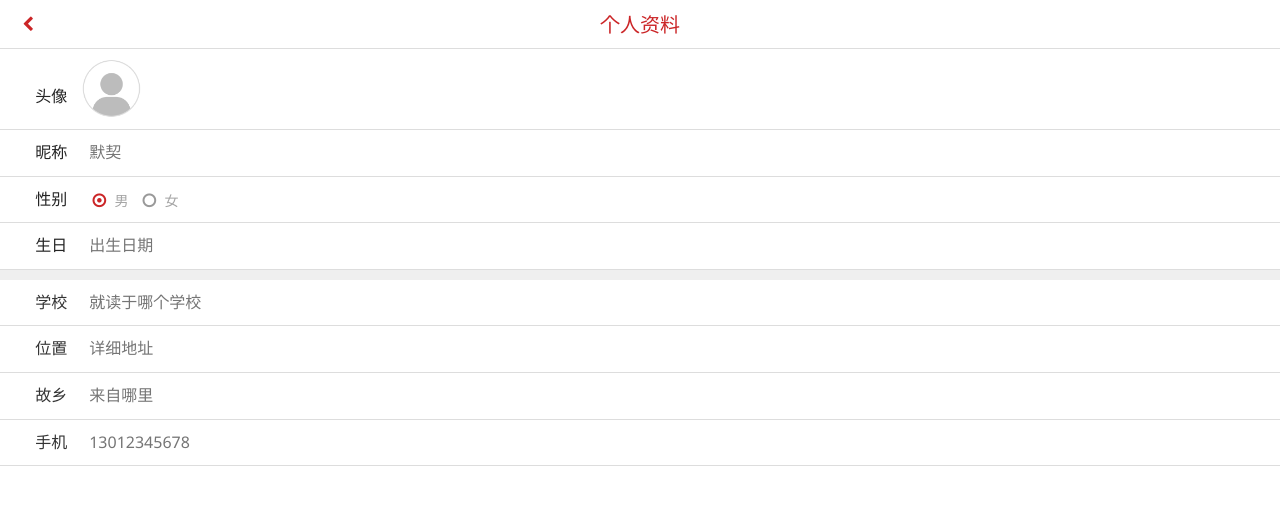
After one commit to xiaji520/demo1, a Django app: page /users/infor/ in a window 1280 px wide. The commit adds this page. Shown: the top 505 px of the page. Run offline with Django 3.2, Linux system fonts and the light colour scheme.

Commit message:
第三次修改,第一天完成

```diff
--- a/Supermarket/apps/users/urls.py
+++ b/Supermarket/apps/users/urls.py
@@ -1,9 +1,9 @@
 from django.conf.urls import url
 
-from users.views import RegisterView, LoginView, IndexView
+from users.views import RegisterView, LoginView, InforView
 
 urlpatterns = [
     url(r'^register/$',RegisterView.as_view(),name='注册'),
     url(r'^login/$',LoginView.as_view(),name='登录'),
-    url(r'^index/$',IndexView.as_view(),name='首页'),
+    url(r'^infor/$',InforView.as_view(),name='个人资料'),
 ]
--- a/Supermarket/apps/users/views.py
+++ b/Supermarket/apps/users/views.py
@@ -6,18 +6,9 @@ from django.shortcuts import render, redirect
 # Create your views here.
 from django.views import View
 
+from Supermarket.settings import SECRET_KEY
 from users.forms import RegisterForm, LoginForm
 from users.models import Users
-
-
-class IndexView(View):
-    '''
-    首页
-    '''
-
-    def get(self, request):
-        return render(request, "users/index.html")
-
 
 
 class RegisterView(View):
@@ -43,16 +34,18 @@ class RegisterView(View):
             # 取出清洗后的手机号
             mobile = cleaned.get('mobile')
             # 取出清洗后的密码
-            password = cleaned.get('password')
-            h = hashlib.md5(password.encode("utf-8"))  # 将传入的密码进行md5加密
-            password = h.hexdigest()
-            # print(name,password)
-            # 修改到数据库
-            data = {'mobile': mobile,
-                    'password': password}
-            Users.objects.create(**data)
-            # 跳转到登录页
-            return redirect('users:登录')
+            for _ in range(2000):
+                pwd = cleaned.get('password')
+                pass_str = "{}{}".format(pwd, SECRET_KEY)
+                h = hashlib.md5(pass_str.encode("utf-8"))  # 将传入的密码进行md5加密(加密2000次,并且加盐)
+                password = h.hexdigest()
+                # print(name,password)
+                # 修改到数据库
+                data = {'mobile': mobile,
+                        'password': password}
+                Users.objects.create(**data)
+                # 跳转到登录页
+                return redirect('users:登录')
         else:
             # 错误
             return render(request, self.template_name, context={'errors': form.errors, })
@@ -81,23 +74,32 @@ class LoginView(View):
             # 获取清洗后的数据
             cleaned = form.cleaned_data
             # 将密码进行加密
-            # 取出清洗后的用户名
+            # 取出清洗后的手机号
             mobile = cleaned.get('mobile')
             # 取出清洗后的密码
-            password = cleaned.get('password')
-            h = hashlib.md5(password.encode("utf-8"))  # 将传入的密码进行md5加密
-            password = h.hexdigest()
-            # print(name,password)
-            # 从数据库查询
-            try:
-                Users.objects.get(mobile=mobile, password=password)
-                # 跳转到登录页
-                return redirect(request, "users/index.html")
-            except:
-                return render(request, "users/login.html")
-
+            for _ in range(2000):
+                pwd = cleaned.get('password')
+                pass_str = "{}{}".format(pwd, SECRET_KEY)
+                h = hashlib.md5(pass_str.encode("utf-8"))  # 将传入的密码进行md5加密(加密2000次,并且加盐)
+                password = h.hexdigest()
+                # print(name,password)
+                # 从数据库查询
+                try:
+                    Users.objects.get(mobile=mobile, password=password)
+                    # 跳转到登录页
+                    return redirect('users:个人资料')
+                except:
+                    return render(request, "users/login.html")
         else:  # 不合法
             context = {
                 'errors': form.errors,
             }
             return render(request, "users/login.html", context=context)
+
+class InforView(View):
+    '''
+    个人资料
+    '''
+
+    def get(self, request):
+        return render(request, "users/infor.html")
--- a/Supermarket/templates/common/parent.html
+++ b/Supermarket/templates/common/parent.html
@@ -50,12 +50,12 @@
 
 
     {% block content %}
-           <form class="form" method="post" action="">
+        <form class="form" method="post" action="">
         {% csrf_token %}
         <input type="text" name="mobile" id="mobile" placeholder="请输入用户名/手机号" class="login-name">
-        <p class="text-danger">{{ errors.mobile.0 }}</p>
+        <p class="am-text-danger">{{ errors.mobile.0 }}</p>
         <input type="password" name="password" id="password" placeholder="请输入密码" class="login-password">
-        <p class="text-danger">{{ errors.password.0 }}</p>
+        <p class="am-text-danger">{{ errors.password.0 }}</p>
         <input type="submit" class="login-btn" value="我要登录">
         <div class="agree">
             <a href="reg.html">免费注册</a>
@@ -68,7 +68,7 @@
             <li><a href=""><img src="{% static 'images/qqlogin.png' %}"/></a></li>
             <li><a href=""><img src="{% static 'images/sinalog.png' %}"/></a></li>
         </ul>
-    </form>
+        </form>
     {% endblock %}
 
     {% block footer %}
--- /dev/null
+++ b/Supermarket/templates/users/infor.html
@@ -0,0 +1,76 @@
+{% extends 'common/parent.html' %}
+{% load static %}
+{% block title %}个人资料{% endblock %}
+{% block header %}
+		<header data-am-widget="header" class="am-header am-header-default sq-head ">
+			<div class="am-header-left am-header-nav">
+				<a href="javascript:history.back()" class="">
+					<i class="am-icon-chevron-left"></i>
+				</a>
+			</div>
+			<h1 class="am-header-title">
+  	            <a href="" class="">个人资料</a>
+            </h1>
+	    </header>
+{% endblock %}
+{% block content %}
+	    <div style="height: 49px;"></div>
+	    <ul class="safty1">
+	    	<li>
+	    		<a href="">
+	    			<i style="margin-top: 25px;">头像</i>
+	    			<div class="infor-pic">
+	    				<img src="{% static 'images/infortx.png' %}" />
+	    			</div>
+	    		</a>
+	    	</li>
+	    	<li>
+	    		<a href="">
+	    			<i>昵称</i>
+	    			<input class="infor-tele" placeholder="默契"/>
+	    		</a>
+	    	</li>
+	    	<li>
+	    		<a href="">
+	    			<i>性别</i>
+	    			<i class="infor-tele">
+	    				<label class="am-radio-inline">
+				          <input type="radio" name="radio10" checked="checked" value="1" data-am-ucheck>男
+				        </label>
+				        <label class="am-radio-inline">
+				          <input type="radio" name="radio10" value="1" data-am-ucheck>女
+				        </label>
+	    			</i>
+	    		</a>
+	    	</li><li>
+	    		<a href="">
+	    			<i>生日</i>
+                    <input class="infor-tele" placeholder="出生日期"/>
+	    		</a>
+	    	</li>
+	    </ul>
+	    <div style="height: 10px; background: #efefef;"></div>
+	     <ul class="safty1">
+	    	<li>
+	    			<i>学校</i>
+	    			<input class="infor-tele" placeholder="就读于哪个学校"/>
+	    	</li>
+	    	<li>
+	    			<i>位置</i>
+	    			<input class="infor-tele" placeholder="详细地址"/>
+	    	</li>
+	    	<li>
+	    			<i>故乡</i>
+                    <input class="infor-tele" placeholder="来自哪里"/>
+	    	</li>
+	    	<li>
+	    			<i>手机</i>
+                    <input class="infor-tele" placeholder="13012345678"/>
+	    	</li>
+	    </ul>
+{% endblock %}
+
+ {% block footer %}
+    <script src="{% static 'js/jquery.min.js' %}"></script>
+     <script src="{% static 'js/amazeui.min.js' %}"></script>
+ {% endblock %}
--- a/Supermarket/templates/users/reg.html
+++ b/Supermarket/templates/users/reg.html
@@ -24,11 +24,11 @@
     <form class="form" method="post" action="">
         {% csrf_token %}
         <input type="text" name="mobile" placeholder="请输入手机号" class="login-name">
-        <p class="text-danger">{{ errors.mobile.0 }}</p>
+        <p class="am-text-danger">{{ errors.mobile.0 }}</p>
         <input type="password" name="password" placeholder="请输入密码" class="login-password">
-        <p class="text-danger">{{ errors.password.0 }}</p>
+        <p class="am-text-danger">{{ errors.password.0 }}</p>
         <input type="password" name="repassword" placeholder="确认密码" class="login-name">
-        <p class="text-danger">{{ errors.repassword.0 }}</p>
+        <p class="am-text-danger">{{ errors.repassword.0 }}</p>
         <div class="yzm" style="margin-top: 1.5rem;">
             <input type="text" class="reg-yzm" placeholder="输入验证码"/>
             <input type="button" class="yzm-hq" value="获取验证码"/>
```
Also changed, not shown: Supermarket/apps/users/forms.py (+9 -11 lines), Supermarket/apps/users/models.py (+50 -14 lines), Supermarket/db/base_model.py (added, +13 -0 lines), Supermarket/apps/users/migrations/0001_initial.py, Supermarket/db/__init__.py (added), Supermarket/templates/users/index.html (line endings or trailing spaces), 1 other file.
